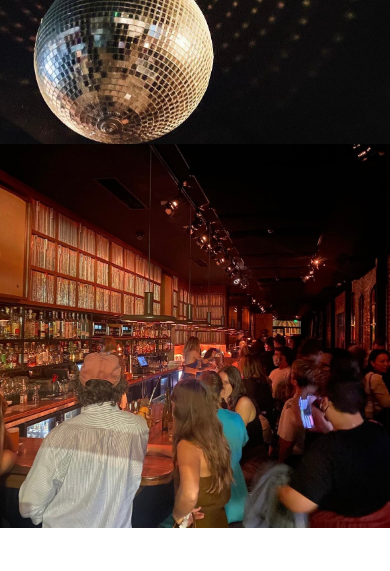
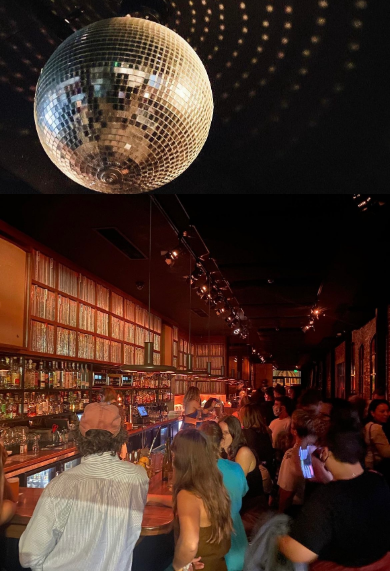
Before and after one commit to hemphilljordan/goldline-bar, a plain HTML site: page index.html in a window 390 px wide. Shown: the part 120-691 px from the top of the page. Drawn offline with nearby package versions, Linux system fonts and the light colour scheme.

Commit message:
adjust disco ball image

```diff
--- a/styles.css
+++ b/styles.css
@@ -281,6 +281,10 @@ footer img {
 
 @media screen and (max-width: 768px) {
 
+  .main-image {
+    margin-top: 50px;
+  }
+
   .menu p,
   .no-mobile {
     display: none;
```
